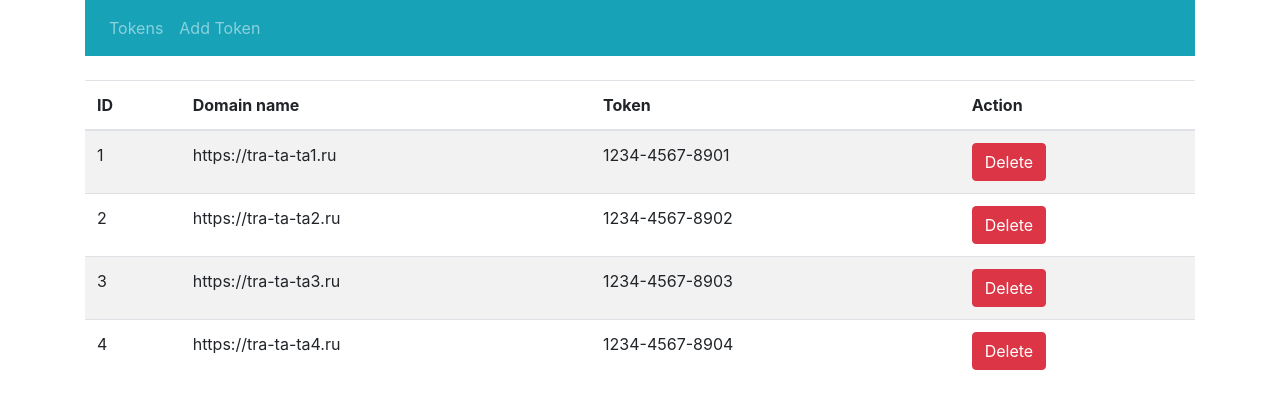
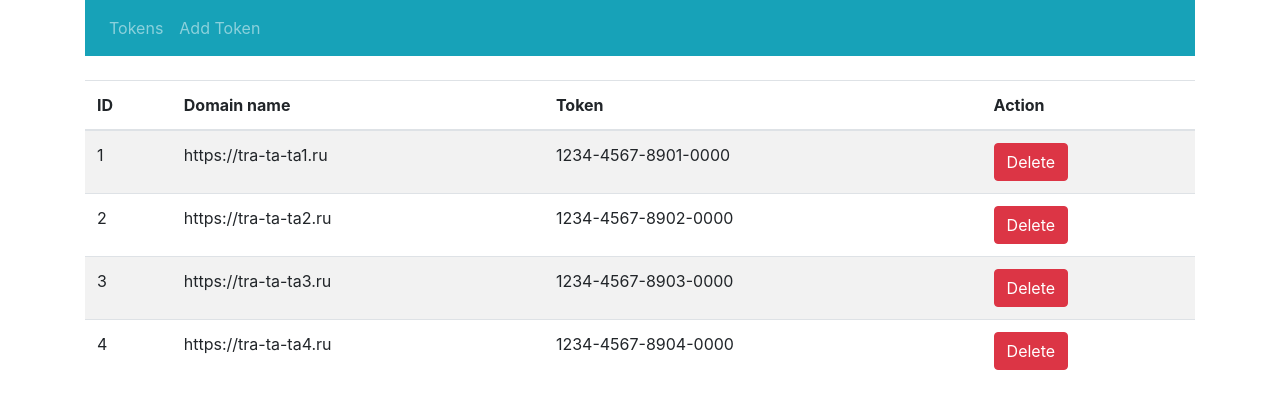
Before and after one commit to EvgenySychev/token-storage-vuejs, a Vue app in the folder TokenStorage/: page /tokens in a window 1280 px wide. Shown: the top 408 px of the page. Built offline with nearby package versions, Linux system fonts and the light colour scheme.

Commit message:
added redirect in AddTokenPage.vue

```diff
--- a/TokenStorage/src/components/token/AddTokenPage.vue
+++ b/TokenStorage/src/components/token/AddTokenPage.vue
@@ -20,7 +20,8 @@
   <b-modal
     ref="alertModal"
     :title="alertModalTitle"
-    :ok-only="true">
+    :ok-only="true"
+    @ok="onRedirectTokenList">
     <p class="my-4">{{ alertModalContent }}</p>
   </b-modal>
 </div>
@@ -42,6 +43,10 @@ export default {
       this.alertModalTitle = 'Successfully'
       this.alertModalContent = 'Successfully added token'
       this.$refs.alertModal.show()
+    },
+    onRedirectTokenList () {
+      // запросить у сервера список пользователей
+      this.$router.push({ name: 'TokenList' })
     }
   }
 }
--- a/TokenStorage/src/components/token/TokenList.vue
+++ b/TokenStorage/src/components/token/TokenList.vue
@@ -56,22 +56,22 @@ export default {
         {
           id: '1',
           domain: 'https://tra-ta-ta1.ru',
-          value: '1234-4567-8901'
+          value: '1234-4567-8901-0000'
         },
         {
           id: '2',
           domain: 'https://tra-ta-ta2.ru',
-          value: '1234-4567-8902'
+          value: '1234-4567-8902-0000'
         },
         {
           id: '3',
           domain: 'https://tra-ta-ta3.ru',
-          value: '1234-4567-8903'
+          value: '1234-4567-8903-0000'
         },
         {
           id: '4',
           domain: 'https://tra-ta-ta4.ru',
-          value: '1234-4567-8904'
+          value: '1234-4567-8904-0000'
         }
       ],
       selectedTokenId: null,
@@ -94,9 +94,7 @@ export default {
       this.selectedTokenId = null
     },
     onDeleteConfirm () {
-      console.log(this.selectedTokenId)
-      this.tokens.filter(f => f.id !== this.selectedTokenId)
-      console.log(this.tokens)
+      // запросить у сервера список пользователей
       this.alertModalTitle = 'Successfully'
       this.alertModalContent = 'Successfully deleted token'
       this.$refs.alertModal.show()
```
